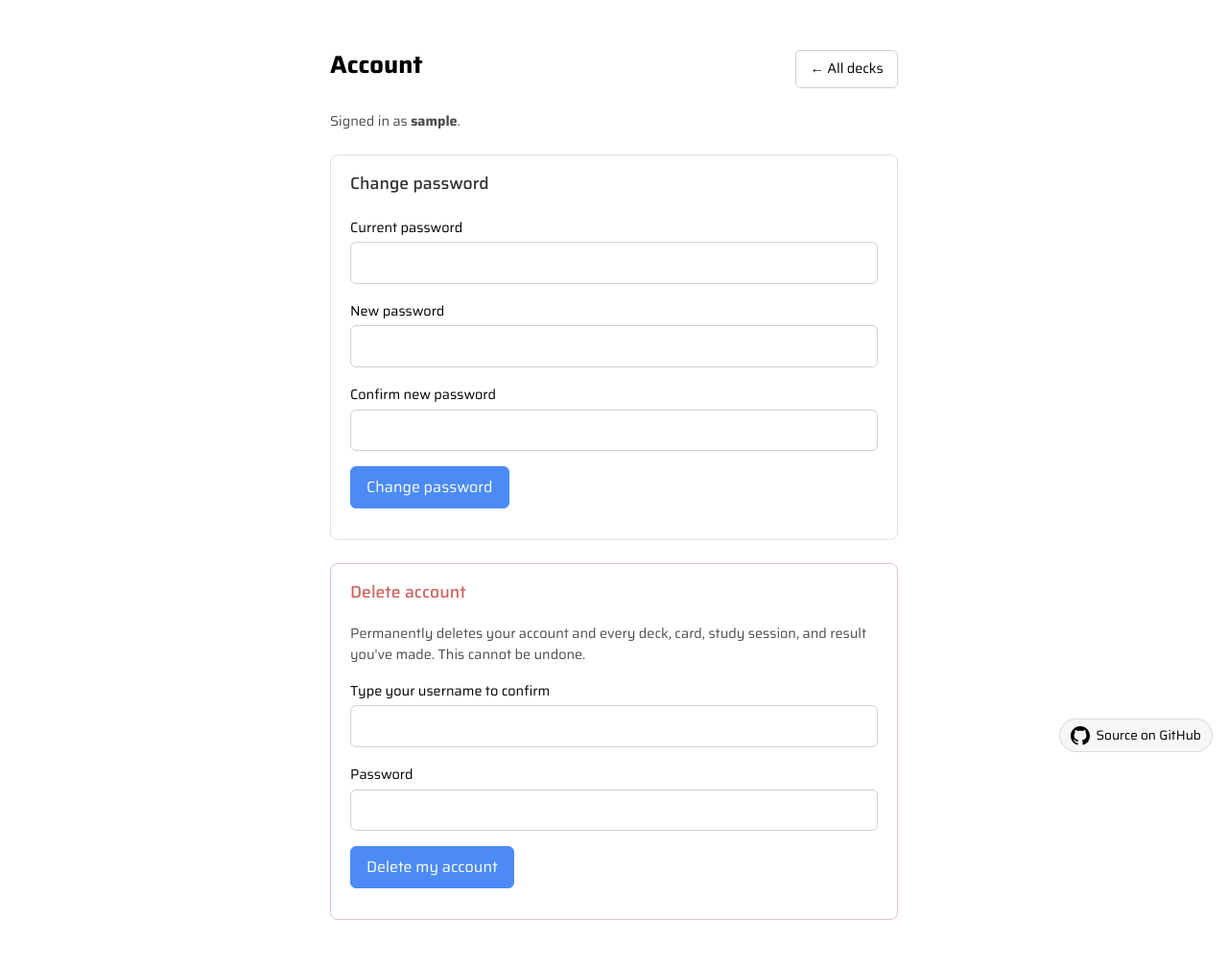
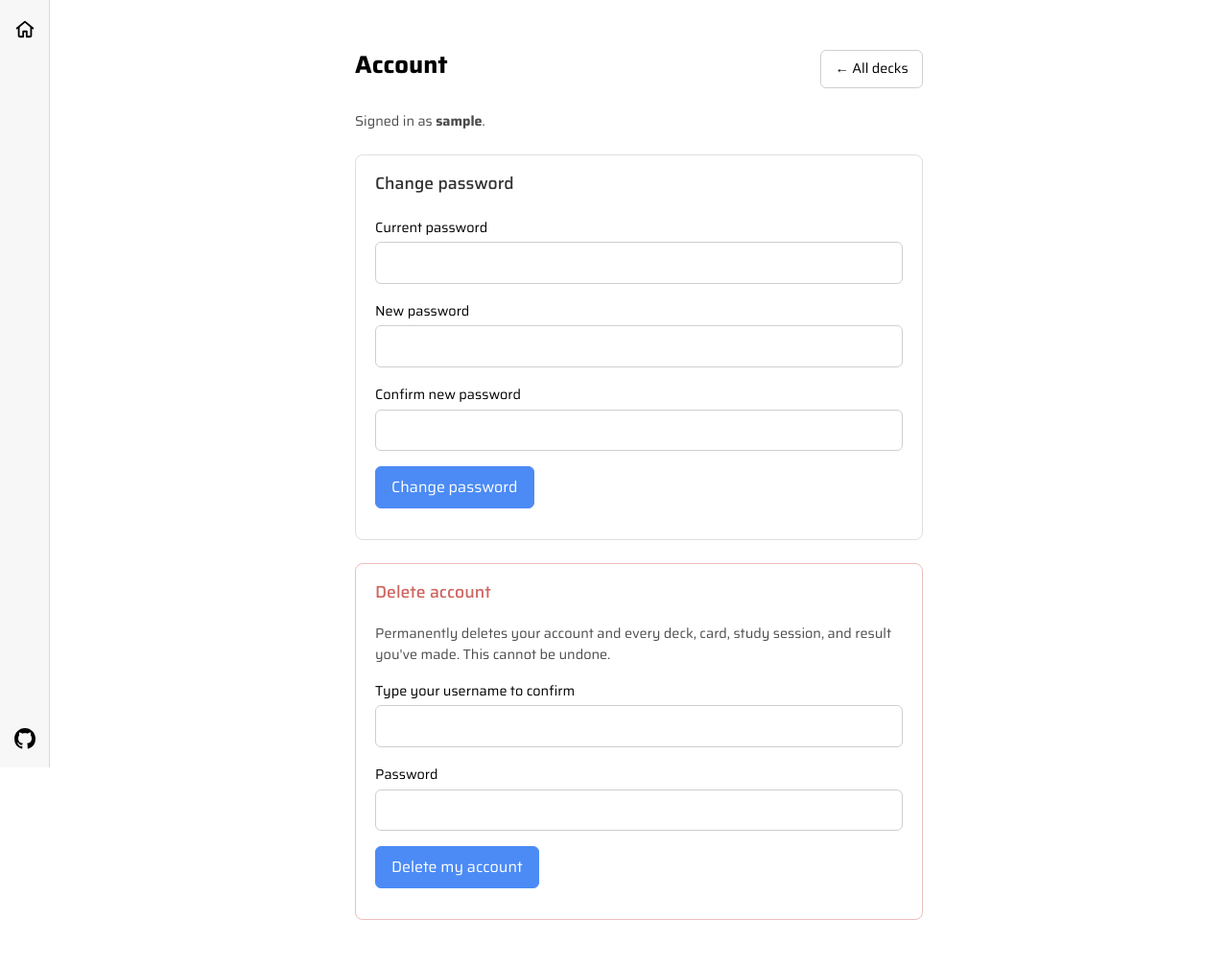
Before and after one commit to mikedewar/crazy-cram, a Flask app: page /account in a window 1280 px wide. Shown: the whole page at 96% size. Run offline with Flask 3, Linux system fonts and the light colour scheme; the visitor is signed in with stand-in values (Sample User, id 1); some libraries are stand-ins or nearby versions.

Commit message:
Add left sidebar with home + GitHub cat

```diff
--- a/static/style.css
+++ b/static/style.css
@@ -1,6 +1,6 @@
 :root { color-scheme: light dark; }
 * { box-sizing: border-box; }
-body { font: 16px/1.5 "Saira", system-ui, sans-serif; margin: 0; }
+body { font: 16px/1.5 "Saira", system-ui, sans-serif; margin: 0; padding-left: 3.25rem; }
 main { max-width: 32rem; margin: 3rem auto; padding: 0 1.5rem; }
 h1 { margin: 0 0 .25rem; font-size: 1.6rem; }
 h2 { margin: 0 0 1.25rem; font-weight: 500; font-size: 1.15rem; opacity: .8; }
@@ -23,16 +23,24 @@ button:hover, input[type=submit]:hover { background: #3a78e0; border-color: #3a7
 .flash-info { background: #4c8bf533; border: 1px solid #4c8bf566; }
 .flash-success { background: #2a8a4b33; border: 1px solid #2a8a4b66; color: #1e6e3a; }
 a { color: #4c8bf5; }
-.gh-badge {
-  position: fixed; bottom: 1rem; right: 1rem;
-  display: inline-flex; align-items: center; gap: .4rem;
-  padding: .4rem .7rem; font-size: .85rem; line-height: 1;
-  text-decoration: none; color: inherit;
-  background: #8881; border: 1px solid #8884; border-radius: 999px;
+.sidebar {
+  position: fixed; top: 0; left: 0; bottom: 0;
+  width: 3.25rem; padding: .75rem 0;
+  display: flex; flex-direction: column; align-items: center;
+  gap: .5rem;
+  background: #8881; border-right: 1px solid #8884;
   backdrop-filter: blur(4px);
+  z-index: 10;
 }
-.gh-badge:hover { background: #8883; border-color: #8886; }
-.gh-badge svg { display: block; }
+.sidebar-btn {
+  display: inline-flex; align-items: center; justify-content: center;
+  width: 2.25rem; height: 2.25rem; border-radius: .5rem;
+  color: inherit; text-decoration: none;
+  border: 1px solid transparent;
+}
+.sidebar-btn:hover { background: #8883; border-color: #8886; }
+.sidebar-btn svg { display: block; }
+.sidebar-btn + .sidebar-btn { margin-top: auto; }
 
 main { max-width: 40rem; }
 
--- a/templates/base.html
+++ b/templates/base.html
@@ -10,6 +10,28 @@
   <link rel="stylesheet" href="{{ url_for('static', filename='style.css') }}">
 </head>
 <body>
+  <nav class="sidebar" aria-label="Primary">
+    <a class="sidebar-btn" href="{{ url_for('home') }}" aria-label="Home">
+      <svg width="22" height="22" viewBox="0 0 24 24" fill="none" stroke="currentColor"
+           stroke-width="2" stroke-linecap="round" stroke-linejoin="round" aria-hidden="true">
+        <path d="M3 11.5 12 4l9 7.5"/>
+        <path d="M5 10.5V20a1 1 0 0 0 1 1h4v-6h4v6h4a1 1 0 0 0 1-1v-9.5"/>
+      </svg>
+    </a>
+    <a class="sidebar-btn" href="https://github.com/mikedewar/crazy-cram"
+       target="_blank" rel="noopener noreferrer" aria-label="View source on GitHub">
+      <svg width="22" height="22" viewBox="0 0 16 16" fill="currentColor" aria-hidden="true">
+        <path d="M8 0C3.58 0 0 3.58 0 8a8 8 0 005.47 7.59c.4.07.55-.17.55-.38
+          0-.19-.01-.82-.01-1.49-2.01.37-2.53-.49-2.69-.94-.09-.23-.48-.94-.82-1.13
+          -.28-.15-.68-.52-.01-.53.63-.01 1.08.58 1.23.82.72 1.21 1.87.87 2.33.66
+          .07-.52.28-.87.51-1.07-1.78-.2-3.64-.89-3.64-3.95 0-.87.31-1.59.82-2.15
+          -.08-.2-.36-1.02.08-2.12 0 0 .67-.21 2.2.82.64-.18 1.32-.27 2-.27
+          .68 0 1.36.09 2 .27 1.53-1.04 2.2-.82 2.2-.82.44 1.1.16 1.92.08 2.12
+          .51.56.82 1.27.82 2.15 0 3.07-1.87 3.75-3.65 3.95.29.25.54.73.54 1.48
+          0 1.07-.01 1.93-.01 2.2 0 .21.15.46.55.38A8.01 8.01 0 0016 8c0-4.42-3.58-8-8-8z"/>
+      </svg>
+    </a>
+  </nav>
   <main>
     {% with messages = get_flashed_messages(with_categories=true) %}
       {% for category, message in messages %}
@@ -18,19 +40,5 @@
     {% endwith %}
     {% block content %}{% endblock %}
   </main>
-  <a class="gh-badge" href="https://github.com/mikedewar/crazy-cram"
-     target="_blank" rel="noopener noreferrer" aria-label="View source on GitHub">
-    <svg width="20" height="20" viewBox="0 0 16 16" fill="currentColor" aria-hidden="true">
-      <path d="M8 0C3.58 0 0 3.58 0 8a8 8 0 005.47 7.59c.4.07.55-.17.55-.38
-        0-.19-.01-.82-.01-1.49-2.01.37-2.53-.49-2.69-.94-.09-.23-.48-.94-.82-1.13
-        -.28-.15-.68-.52-.01-.53.63-.01 1.08.58 1.23.82.72 1.21 1.87.87 2.33.66
-        .07-.52.28-.87.51-1.07-1.78-.2-3.64-.89-3.64-3.95 0-.87.31-1.59.82-2.15
-        -.08-.2-.36-1.02.08-2.12 0 0 .67-.21 2.2.82.64-.18 1.32-.27 2-.27
-        .68 0 1.36.09 2 .27 1.53-1.04 2.2-.82 2.2-.82.44 1.1.16 1.92.08 2.12
-        .51.56.82 1.27.82 2.15 0 3.07-1.87 3.75-3.65 3.95.29.25.54.73.54 1.48
-        0 1.07-.01 1.93-.01 2.2 0 .21.15.46.55.38A8.01 8.01 0 0016 8c0-4.42-3.58-8-8-8z"/>
-    </svg>
-    <span>Source on GitHub</span>
-  </a>
 </body>
 </html>
```
